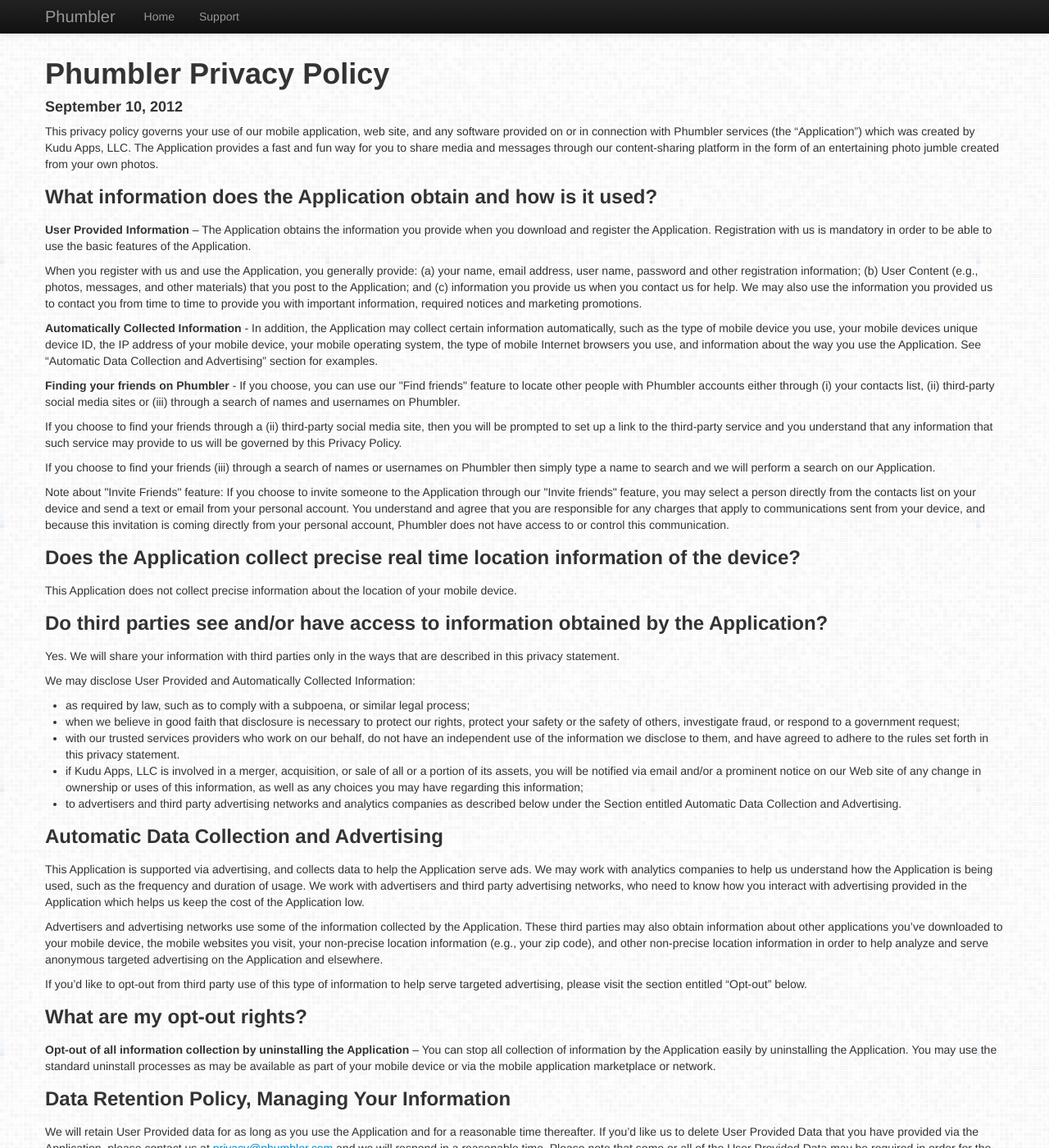
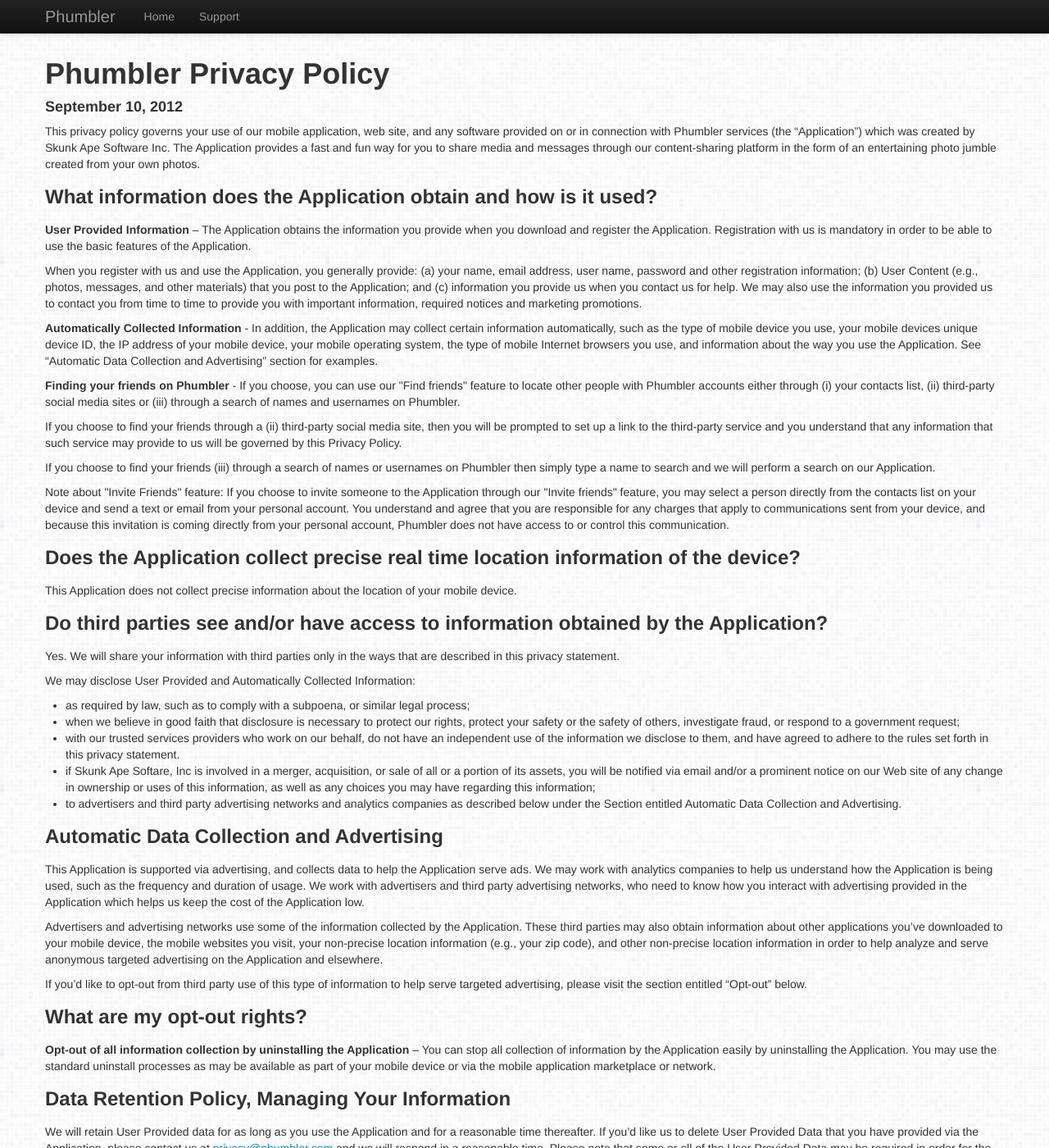
Before and after one commit to phumbler/PhumblerDotCom, a Jekyll site: the page built from privacy/index.html, in a window 1280 px wide and 1400 px high. Shown: the whole window at 82% size. Built offline with Jekyll 4.4.1, drawn with Linux system fonts in a browser that asks for light colours; nearby versions of some CDN libraries; some of the changed text lies outside the part shown.

Commit message:
Change Kudu to Skunk Ape

```diff
--- a/_includes/footer.html
+++ b/_includes/footer.html
@@ -1,7 +1,7 @@
     <div class="row-fluid">
       <div class="span12 footer muted">
         <br />
-        Copyright 2012 - Kudu Apps, LLC | <a href="/privacy/">Privacy Policy</a> | <a href="/termsofuse/">Terms of Use</a>
+        Copyright 2013 - Skunk Ape Software Inc | <a href="/privacy/">Privacy Policy</a> | <a href="/termsofuse/">Terms of Use</a>
       </div>
     </div>
 
--- a/privacy/index.html
+++ b/privacy/index.html
@@ -7,7 +7,7 @@
   <div class="span12">
     <h1>Phumbler Privacy Policy</h1>
     <h4>September 10, 2012</h4>
-    <p>This privacy policy governs your use of our mobile application, web site, and any software provided on or in connection with Phumbler services (the “Application”) which was created by Kudu Apps, LLC. The Application provides a fast and fun way for you to share media and messages through our content-sharing platform in the form of an entertaining photo jumble created from your own photos.</p>
+    <p>This privacy policy governs your use of our mobile application, web site, and any software provided on or in connection with Phumbler services (the “Application”) which was created by Skunk Ape Software Inc. The Application provides a fast and fun way for you to share media and messages through our content-sharing platform in the form of an entertaining photo jumble created from your own photos.</p>
 
     <h3>What information does the Application obtain and how is it used?</h3>
     <p><strong>User Provided Information</strong> – The Application obtains the information you provide when you download and register the Application. Registration with us is mandatory in order to be able to use the basic features of the Application.</p>
@@ -28,7 +28,7 @@
         <li>as required by law, such as to comply with a subpoena, or similar legal process;</li>
         <li>when we believe in good faith that disclosure is necessary to protect our rights, protect your safety or the safety of others, investigate fraud, or respond to a government request;</li>
         <li>with our trusted services providers who work on our behalf, do not have an independent use of the information we disclose to them, and have agreed to adhere to the rules set forth in this privacy statement.</li>
-        <li>if Kudu Apps, LLC is involved in a merger, acquisition, or sale of all or a portion of its assets, you will be notified via email and/or a prominent notice on our Web site of any change in ownership or uses of this information, as well as any choices you may have regarding this information;</li>
+        <li>if Skunk Ape Softare, Inc is involved in a merger, acquisition, or sale of all or a portion of its assets, you will be notified via email and/or a prominent notice on our Web site of any change in ownership or uses of this information, as well as any choices you may have regarding this information;</li>
         <li>to advertisers and third party advertising networks and analytics companies as described below under the Section entitled Automatic Data Collection and Advertising.</li>
       </ul>
     </p>
```
